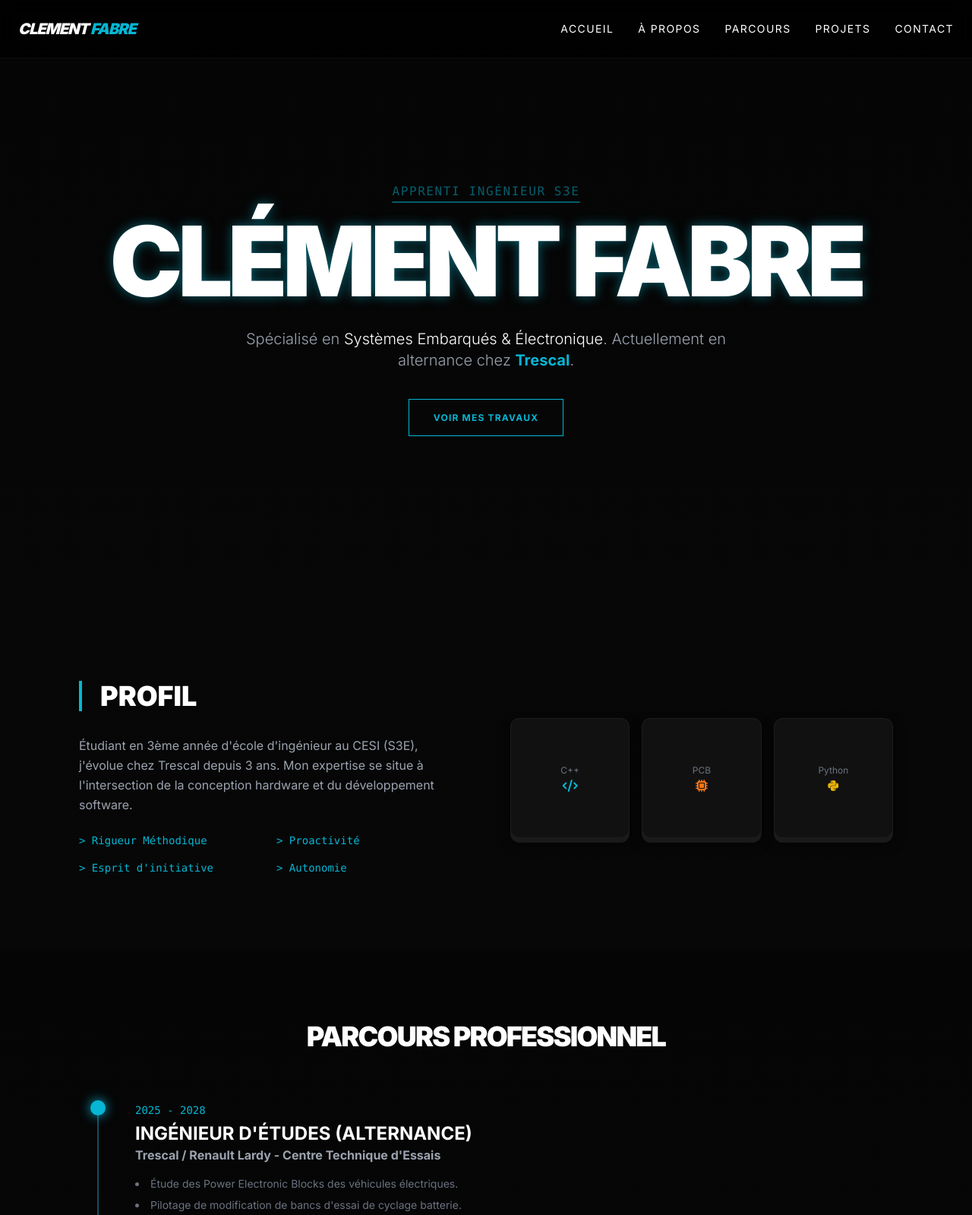
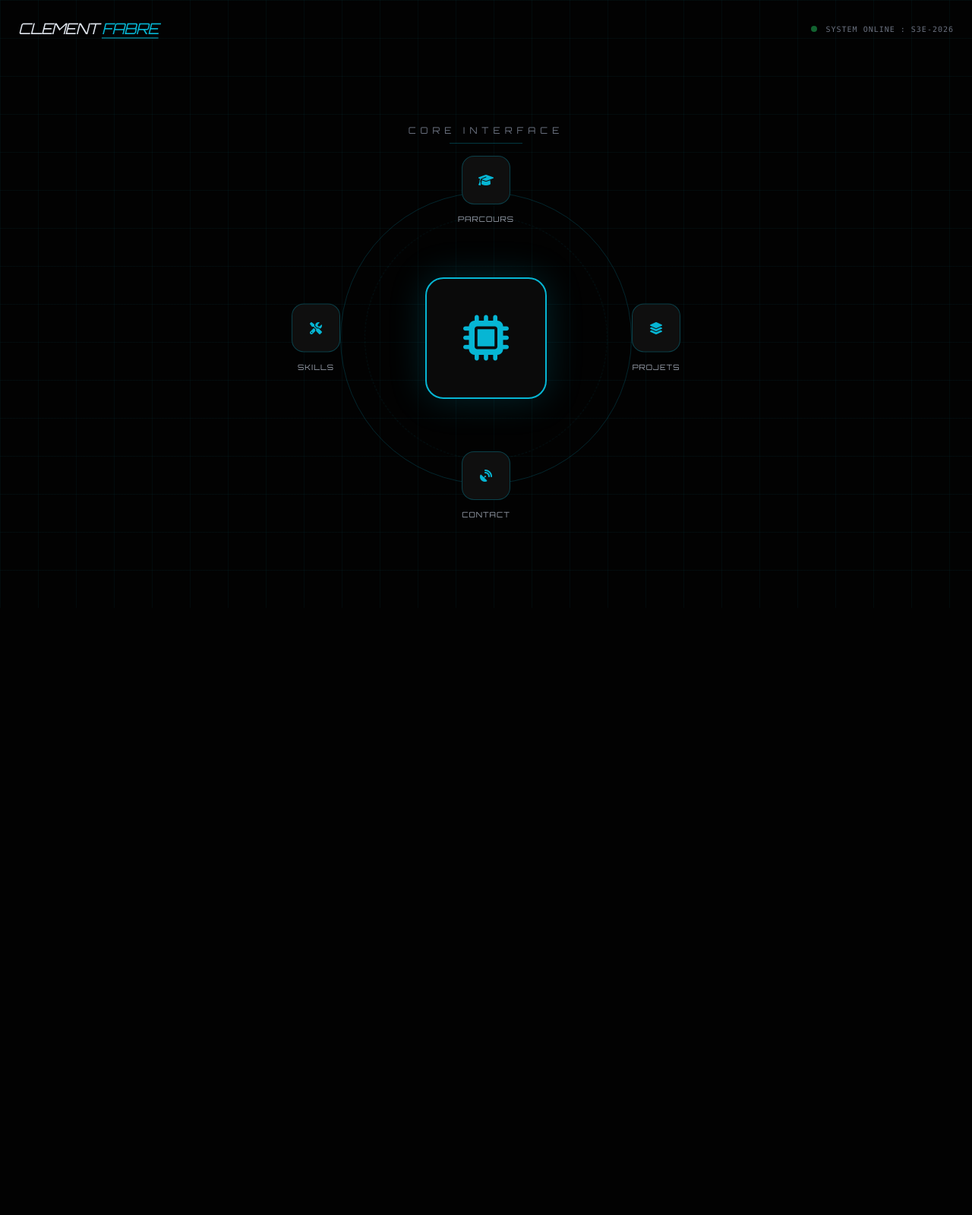
Before and after one commit to clementfabre3131-debug/portfolio, a plain HTML site: page index.html in a window 1280 px wide. Shown: the top 1599 px of the page at 76% size. After the commit the page ends 800 px from the top, so only its background shows below. Drawn offline with nearby package versions, Linux system fonts and the light colour scheme.

Commit message:
Revamp portfolio interface and styles
Updated the portfolio interface with new styles and content.

```diff
--- a/index.html
+++ b/index.html
@@ -3,157 +3,204 @@
 <head>
     <meta charset="UTF-8">
     <meta name="viewport" content="width=device-width, initial-scale=1.0">
-    <title>Clément Fabre | Portfolio Ingénieur</title>
+    <title>Clément Fabre | Interface Ingénieur</title>
     <script src="https://cdn.tailwindcss.com"></script>
     <link rel="stylesheet" href="https://cdnjs.cloudflare.com/ajax/libs/font-awesome/6.4.0/css/all.min.css">
     <style>
-        @import url('https://fonts.googleapis.com/css2?family=Inter:wght@300;400;700;900&display=swap');
-        body { background-color: #050505; color: white; font-family: 'Inter', sans-serif; scroll-behavior: smooth; }
-        .glow-text { text-shadow: 0 0 15px rgba(6, 182, 212, 0.5); }
-        .key-cap {
-            box-shadow: 0 6px 0 #1a1a1a, 0 8px 15px rgba(0,0,0,0.5);
-            transition: all 0.1s ease;
+        @import url('https://fonts.googleapis.com/css2?family=Orbitron:wght@400;900&family=Inter:wght@300;400;700&display=swap');
+
+        :root {
+            --cyan-glow: #06b6d4;
         }
-        .key-cap:active { transform: translateY(4px); box-shadow: 0 2px 0 #1a1a1a; }
-        .gradient-bg { background: linear-gradient(180deg, #050505 0%, #0a0a0a 100%); }
+
+        body {
+            background-color: #020202;
+            color: #e2e8f0;
+            font-family: 'Inter', sans-serif;
+            overflow: hidden; /* Empêche le scroll pour garder l'aspect interface */
+        }
+
+        .font-tech { font-family: 'Orbitron', sans-serif; }
+
+        /* Animation du fond (Grid électronique) */
+        .bg-grid {
+            background-image:
+                linear-gradient(to right, rgba(6, 182, 212, 0.05) 1px, transparent 1px),
+                linear-gradient(to bottom, rgba(6, 182, 212, 0.05) 1px, transparent 1px);
+            background-size: 50px 50px;
+        }
+
+        /* Lueur cyan */
+        .glow-text { text-shadow: 0 0 15px rgba(6, 182, 212, 0.6); }
+
+        /* Styles des boutons rubriques */
+        .nav-btn {
+            transition: all 0.3s cubic-bezier(0.4, 0, 0.2, 1);
+            filter: drop-shadow(0 0 0px transparent);
+        }
+        .nav-btn:hover {
+            filter: drop-shadow(0 0 10px var(--cyan-glow));
+            transform: scale(1.1);
+        }
+
+        /* Overlay des pages */
+        #page-overlay {
+            transition: transform 0.6s cubic-bezier(0.16, 1, 0.3, 1);
+        }
     </style>
 </head>
-<body class="gradient-bg">
+<body class="bg-grid">
 
-    <nav class="fixed w-full z-50 flex justify-between items-center p-6 bg-black/80 backdrop-blur-md border-b border-white/5">
-        <div class="text-xl font-black tracking-tighter italic">CLEMENT <span class="text-cyan-500">FABRE</span></div>
-        <div class="hidden md:flex space-x-8 text-sm uppercase tracking-widest font-medium">
-            <a href="#home" class="hover:text-cyan-400 transition">Accueil</a>
-            <a href="#about" class="hover:text-cyan-400 transition">À Propos</a>
-            <a href="#experience" class="hover:text-cyan-400 transition">Parcours</a>
-            <a href="#projects" class="hover:text-cyan-400 transition">Projets</a>
-            <a href="#contact" class="hover:text-cyan-400 transition">Contact</a>
+    <header class="fixed top-0 left-0 w-full p-6 flex justify-between items-center z-50">
+        <div class="font-tech text-xl tracking-tighter italic">
+            CLEMENT <span class="text-cyan-500 underline decoration-cyan-500/50 underline-offset-4">FABRE</span>
         </div>
-    </nav>
+        <div class="flex items-center gap-3">
+            <span class="w-2 h-2 bg-green-500 rounded-full animate-pulse"></span>
+            <span class="text-[10px] font-mono text-gray-500 uppercase tracking-widest">System Online : S3E-2026</span>
+        </div>
+    </header>
 
-    <section id="home" class="h-screen flex flex-col justify-center items-center text-center px-4">
-        <span class="text-cyan-500 font-mono mb-4 tracking-widest uppercase animate-pulse underline decoration-2 underline-offset-8">Apprenti Ingénieur S3E</span>
-        <h1 class="text-6xl md:text-9xl font-black mb-6 tracking-tighter uppercase glow-text">CLÉMENT FABRE</h1>
-        <p class="max-w-2xl text-gray-400 text-lg md:text-xl font-light leading-relaxed">
-            Spécialisé en <span class="text-white">Systèmes Embarqués & Électronique</span>.
-            Actuellement en alternance chez <span class="text-cyan-500 font-bold">Trescal</span>.
-        </p>
-        <div class="mt-12">
-            <a href="#projects" class="px-8 py-4 border border-cyan-500 text-cyan-500 hover:bg-cyan-500 hover:text-black transition-all font-bold uppercase tracking-widest text-xs">Voir mes travaux</a>
-        </div>
-    </section>
+    <main id="main-hub" class="relative h-screen flex flex-col justify-center items-center transition-all duration-700">
 
-    <section id="about" class="py-24 px-10 max-w-6xl mx-auto">
-        <div class="grid md:grid-cols-2 gap-16 items-center">
-            <div>
-                <h2 class="text-4xl font-black mb-8 border-l-4 border-cyan-500 pl-6 uppercase">Profil</h2>
-                <p class="text-gray-400 leading-relaxed mb-6">
-                    Étudiant en 3ème année d'école d'ingénieur au CESI (S3E), j'évolue chez Trescal depuis 3 ans. Mon expertise se situe à l'intersection de la conception hardware et du développement software.
-                </p>
-                <div class="grid grid-cols-2 gap-4 text-sm font-mono text-cyan-500">
-                    <div>> Rigueur Méthodique</div>
-                    <div>> Proactivité</div>
-                    <div>> Esprit d'initiative</div>
-                    <div>> Autonomie</div>
-                </div>
-            </div>
-            <div class="grid grid-cols-3 gap-4">
-                <div class="key-cap bg-[#111] aspect-square rounded-xl flex flex-col items-center justify-center border border-white/5">
-                    <span class="text-xs text-gray-500 mb-1">C++</span>
-                    <i class="fas fa-code text-cyan-500"></i>
-                </div>
-                <div class="key-cap bg-[#111] aspect-square rounded-xl flex flex-col items-center justify-center border border-white/5">
-                    <span class="text-xs text-gray-500 mb-1">PCB</span>
-                    <i class="fas fa-microchip text-orange-500"></i>
-                </div>
-                <div class="key-cap bg-[#111] aspect-square rounded-xl flex flex-col items-center justify-center border border-white/5">
-                    <span class="text-xs text-gray-500 mb-1">Python</span>
-                    <i class="fab fa-python text-yellow-500"></i>
-                </div>
-            </div>
-        </div>
-    </section>
-
-    <section id="experience" class="py-24 px-10 bg-black/30">
-        <div class="max-w-5xl mx-auto">
-            <h2 class="text-4xl font-black mb-16 text-center uppercase tracking-tighter">Parcours Professionnel</h2>
-            <div class="space-y-12">
-                <div class="relative pl-12 border-l-2 border-cyan-900">
-                    <div class="absolute w-5 h-5 bg-cyan-500 rounded-full -left-[11px] top-0 shadow-[0_0_15px_#06b6d4]"></div>
-                    <span class="text-cyan-500 font-mono text-sm">2025 - 2028</span>
-                    <h3 class="text-2xl font-bold mt-1 uppercase">Ingénieur d'Études (Alternance)</h3>
-                    <p class="text-gray-400 font-bold mb-4">Trescal / Renault Lardy - Centre Technique d'Essais</p>
-                    <ul class="text-gray-500 space-y-2 text-sm list-disc list-inside">
-                        <li>Étude des Power Electronic Blocks des véhicules électriques.</li>
-                        <li>Pilotage de modification de bancs d'essai de cyclage batterie.</li>
-                        <li>Création d'un bureau d'études en région parisienne.</li>
-                    </ul>
+        <div class="text-center mb-16">
+            <h2 class="font-tech text-gray-500 text-xs tracking-[0.5em] mb-2 uppercase">Core Interface</h2>
+            <div class="h-[1px] w-24 bg-cyan-500/30 mx-auto"></div>
         </div>
 
-                <div class="relative pl-12 border-l-2 border-gray-800">
-                    <div class="absolute w-5 h-5 bg-gray-700 rounded-full -left-[11px] top-0"></div>
-                    <span class="text-gray-500 font-mono text-sm">2023 - 2025</span>
-                    <h3 class="text-2xl font-bold mt-1 uppercase">Technicien Métrologue Électrique (Alternance)</h3>
-                    <p class="text-gray-400 font-bold mb-4">Trescal Toulouse</p>
-                    <ul class="text-gray-500 space-y-2 text-sm list-disc list-inside">
-                        <li>Maîtrise d'appareils complexes (Analyseur de spectre, oscilloscopes).</li>
-                        <li>Diagnostic de pannes sur appareils électroniques variés.</li>
-                    </ul>
+        <div class="relative w-72 h-72 md:w-96 md:h-96 flex items-center justify-center">
+
+            <div class="absolute inset-0 border border-cyan-500/20 rounded-full animate-[spin_20s_linear_infinite]"></div>
+            <div class="absolute inset-8 border border-dashed border-cyan-500/10 rounded-full animate-[spin_30s_linear_infinite_reverse]"></div>
+
+            <div class="z-20 w-32 h-32 md:w-40 md:h-40 bg-[#0a0a0a] border-2 border-cyan-500 rounded-3xl flex items-center justify-center shadow-[0_0_50px_rgba(6,182,212,0.2)] group cursor-pointer overflow-hidden">
+                <div class="absolute inset-0 bg-cyan-500/5 opacity-0 group-hover:opacity-100 transition-opacity"></div>
+                <i class="fas fa-microchip text-5xl md:text-6xl text-cyan-500 group-hover:scale-110 transition-transform duration-500"></i>
             </div>
+
+            <button onclick="openPage('parcours')" class="nav-btn absolute -top-12 left-1/2 -translate-x-1/2 flex flex-col items-center">
+                <div class="w-16 h-16 bg-[#0f0f0f] border border-cyan-500/30 rounded-2xl flex items-center justify-center">
+                    <i class="fas fa-graduation-cap text-cyan-500"></i>
                 </div>
+                <span class="text-[10px] font-tech mt-3 uppercase tracking-widest text-gray-400">Parcours</span>
+            </button>
+
+            <button onclick="openPage('projets')" class="nav-btn absolute top-1/2 -right-16 -translate-y-1/2 flex flex-col items-center">
+                <div class="w-16 h-16 bg-[#0f0f0f] border border-cyan-500/30 rounded-2xl flex items-center justify-center">
+                    <i class="fas fa-layer-group text-cyan-500"></i>
                 </div>
-    </section>
+                <span class="text-[10px] font-tech mt-3 uppercase tracking-widest text-gray-400">Projets</span>
+            </button>
 
-    <section id="projects" class="py-24 px-10">
-        <h2 class="text-4xl font-black mb-16 border-l-4 border-cyan-500 pl-6 uppercase">Projets Techniques</h2>
-        <div class="grid md:grid-cols-3 gap-8">
-            <div class="group relative bg-[#0a0a0a] border border-white/5 p-8 rounded-2xl hover:border-cyan-500/50 transition-all">
-                <div class="text-cyan-500 font-mono text-xs mb-4">STM32 | C/C++ | BLUETOOTH</div>
-                <h3 class="text-xl font-black mb-4 uppercase">SmartCar - Véhicule Piloté</h3>
-                <p class="text-gray-500 text-sm leading-relaxed mb-6">Conception Hardware et Software d'une voiture pilotée par Bluetooth. Gestion des capteurs et asservissement moteurs.</p>
-                <div class="flex justify-between items-center">
-                    <span class="text-[10px] uppercase tracking-widest text-gray-600 font-bold italic">Projet Académique</span>
-                    <i class="fas fa-arrow-right text-cyan-500 group-hover:translate-x-2 transition-transform"></i>
+            <button onclick="openPage('skills')" class="nav-btn absolute top-1/2 -left-16 -translate-y-1/2 flex flex-col items-center">
+                <div class="w-16 h-16 bg-[#0f0f0f] border border-cyan-500/30 rounded-2xl flex items-center justify-center">
+                    <i class="fas fa-tools text-cyan-500"></i>
+                </div>
+                <span class="text-[10px] font-tech mt-3 uppercase tracking-widest text-gray-400">Skills</span>
+            </button>
+
+            <button onclick="openPage('contact')" class="nav-btn absolute -bottom-12 left-1/2 -translate-x-1/2 flex flex-col items-center">
+                <div class="w-16 h-16 bg-[#0f0f0f] border border-cyan-500/30 rounded-2xl flex items-center justify-center">
+                    <i class="fas fa-satellite-dish text-cyan-500"></i>
+                </div>
+                <span class="text-[10px] font-tech mt-3 uppercase tracking-widest text-gray-400">Contact</span>
+            </button>
+        </div>
+    </main>
+
+    <div id="page-overlay" class="fixed inset-0 z-[100] hidden bg-black/95 backdrop-blur-2xl flex flex-col p-6 md:p-20 overflow-y-auto transform translate-y-full">
+        <button onclick="closePage()" class="absolute top-8 right-8 w-12 h-12 flex items-center justify-center bg-white/5 rounded-full hover:bg-cyan-500/20 hover:text-cyan-500 transition-all border border-white/10">
+            <i class="fas fa-times text-xl"></i>
+        </button>
+
+        <div id="page-content" class="max-w-4xl mx-auto w-full py-10">
             </div>
     </div>
 
-            <div class="group relative bg-[#0a0a0a] border border-white/5 p-8 rounded-2xl hover:border-cyan-500/50 transition-all">
-                <div class="text-cyan-500 font-mono text-xs mb-4">PYTHON | AUTOMATISATION</div>
-                <h3 class="text-xl font-black mb-4 uppercase">Modules d'Acquisition CSM</h3>
-                <p class="text-gray-500 text-sm leading-relaxed mb-6">Automatisation de la vérification et configuration de modules pour simplifier les procédures Trescal.</p>
-                <div class="flex justify-between items-center">
-                    <span class="text-[10px] uppercase tracking-widest text-gray-600 font-bold italic">Milieu Professionnel</span>
-                    <i class="fas fa-arrow-right text-cyan-500 group-hover:translate-x-2 transition-transform"></i>
+    <script>
+        const contentData = {
+            parcours: `
+                <h2 class="font-tech text-4xl text-cyan-500 mb-12 glow-text uppercase">Expérience & Études</h2>
+                <div class="space-y-12">
+                    <div class="relative pl-8 border-l border-cyan-500/50">
+                        <div class="absolute -left-[5px] top-0 w-2 h-2 bg-cyan-500 rounded-full"></div>
+                        <h3 class="text-xl font-bold uppercase tracking-tight">Ingénieur d'Études S3E - Apprenti</h3>
+                        <p class="text-cyan-500 font-mono text-sm">Trescal / Renault Lardy • 2025 - 2028</p>
+                        <ul class="mt-4 text-gray-400 text-sm space-y-2 list-disc list-inside">
+                            <li>Étude des Power Electronic Blocks (PEB) véhicules électriques.</li>
+                            <li>Pilotage de bancs d'essai de cyclage batterie.</li>
+                            <li>Développement d'un bureau d'études régional.</li>
+                        </ul>
+                    </div>
+                    <div class="relative pl-8 border-l border-white/10">
+                        <h3 class="text-xl font-bold uppercase tracking-tight text-gray-300">Technicien Métrologue</h3>
+                        <p class="text-gray-500 font-mono text-sm">Trescal Toulouse • 2023 - 2025</p>
+                        <p class="mt-2 text-gray-500 text-sm">Maintenance et calibration d'appareils de mesure haute précision.</p>
                     </div>
                 </div>
-
-            <div class="group relative bg-[#0a0a0a] border border-white/5 p-8 rounded-2xl hover:border-cyan-500/50 transition-all">
-                <div class="text-cyan-500 font-mono text-xs mb-4">RF | ROUTAGE | ANALYSE</div>
-                <h3 class="text-xl font-black mb-4 uppercase">Capteur de Liquidité RF</h3>
-                <p class="text-gray-500 text-sm leading-relaxed mb-6">Conception d'un circuit RF identifiant des fluides par analyse de signal de réflexion.</p>
-                <div class="flex justify-between items-center">
-                    <span class="text-[10px] uppercase tracking-widest text-gray-600 font-bold italic">R&D</span>
-                    <i class="fas fa-arrow-right text-cyan-500 group-hover:translate-x-2 transition-transform"></i>
+            `,
+            projets: `
+                <h2 class="font-tech text-4xl text-cyan-500 mb-12 glow-text uppercase">Archive Projets</h2>
+                <div class="grid md:grid-cols-2 gap-6">
+                    <div class="p-6 bg-white/5 border border-white/10 rounded-2xl hover:border-cyan-500/50 transition">
+                        <div class="text-[10px] text-cyan-500 font-mono mb-2 uppercase">STM32 | C/C++</div>
+                        <h4 class="text-lg font-bold mb-3 uppercase">SmartCar Bluetooth</h4>
+                        <p class="text-xs text-gray-500">Conception complète d'un véhicule piloté à distance avec gestion de capteurs embarqués.</p>
+                    </div>
+                    <div class="p-6 bg-white/5 border border-white/10 rounded-2xl hover:border-cyan-500/50 transition">
+                        <div class="text-[10px] text-cyan-500 font-mono mb-2 uppercase">Python | Acquisition</div>
+                        <h4 class="text-lg font-bold mb-3 uppercase">Module CSM Trescal</h4>
+                        <p class="text-xs text-gray-500">Automatisation de protocoles de vérification pour les modules d'acquisition.</p>
                     </div>
                 </div>
+            `,
+            skills: `
+                <h2 class="font-tech text-4xl text-cyan-500 mb-12 glow-text uppercase">Stack Technique</h2>
+                <div class="flex flex-wrap gap-4">
+                    <div class="px-6 py-4 bg-[#111] border border-cyan-500/20 rounded-xl font-mono text-cyan-500 italic">C / C++</div>
+                    <div class="px-6 py-4 bg-[#111] border border-cyan-500/20 rounded-xl font-mono text-cyan-500 italic">Python</div>
+                    <div class="px-6 py-4 bg-[#111] border border-cyan-500/20 rounded-xl font-mono text-cyan-500 italic">Altium / KiCad</div>
+                    <div class="px-6 py-4 bg-[#111] border border-cyan-500/20 rounded-xl font-mono text-cyan-500 italic">Métrologie RF</div>
                 </div>
-    </section>
-
-    <section id="contact" class="py-24 px-10 bg-[#050505]">
-        <div class="max-w-2xl mx-auto text-center">
-            <h2 class="text-5xl font-black mb-8 uppercase italic glow-text">Contact</h2>
-            <p class="text-gray-400 mb-12 uppercase tracking-widest text-sm">fabreclement498@gmail.com • 06 34 31 05 22</p>
-            <div class="flex justify-center gap-8 text-3xl">
-                <a href="#" class="hover:text-cyan-500 transition"><i class="fab fa-linkedin"></i></a>
-                <a href="#" class="hover:text-cyan-500 transition"><i class="fab fa-github"></i></a>
-                <a href="#" class="hover:text-cyan-500 transition"><i class="fas fa-envelope"></i></a>
+            `,
+            contact: `
+                <h2 class="font-tech text-4xl text-cyan-500 mb-12 glow-text uppercase">Établir Connexion</h2>
+                <div class="bg-white/5 p-8 rounded-3xl border border-white/10 text-center">
+                    <p class="text-2xl font-bold mb-2">fabreclement498@gmail.com</p>
+                    <p class="text-gray-500 font-mono">ID: 06 34 31 05 22</p>
+                    <div class="mt-8 flex justify-center gap-6">
+                        <a href="#" class="text-3xl hover:text-cyan-500 transition"><i class="fab fa-linkedin"></i></a>
+                        <a href="#" class="text-3xl hover:text-cyan-500 transition"><i class="fab fa-github"></i></a>
                     </div>
                 </div>
-    </section>
+            `
+        };
 
-    <footer class="p-10 text-center text-[10px] text-gray-700 uppercase tracking-[0.5em] border-t border-white/5">
-        Clément Fabre © 2024-2026 // Systèmes Embarqués
-    </footer>
+        function openPage(id) {
+            const overlay = document.getElementById('page-overlay');
+            const content = document.getElementById('page-content');
+            const hub = document.getElementById('main-hub');
 
+            content.innerHTML = contentData[id];
+            overlay.classList.remove('hidden');
+
+            setTimeout(() => {
+                overlay.classList.remove('translate-y-full');
+                hub.classList.add('scale-75', 'opacity-20', 'blur-md');
+            }, 50);
+        }
+
+        function closePage() {
+            const overlay = document.getElementById('page-overlay');
+            const hub = document.getElementById('main-hub');
+
+            overlay.classList.add('translate-y-full');
+            hub.classList.remove('scale-75', 'opacity-20', 'blur-md');
+
+            setTimeout(() => {
+                overlay.classList.add('hidden');
+            }, 600);
+        }
+    </script>
 </body>
 </html>
```
Lines whose indentation alone changed are shown as unchanged.
